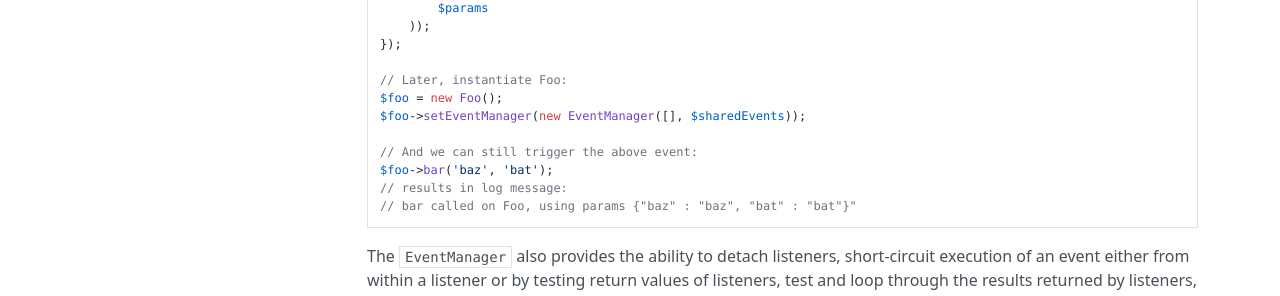
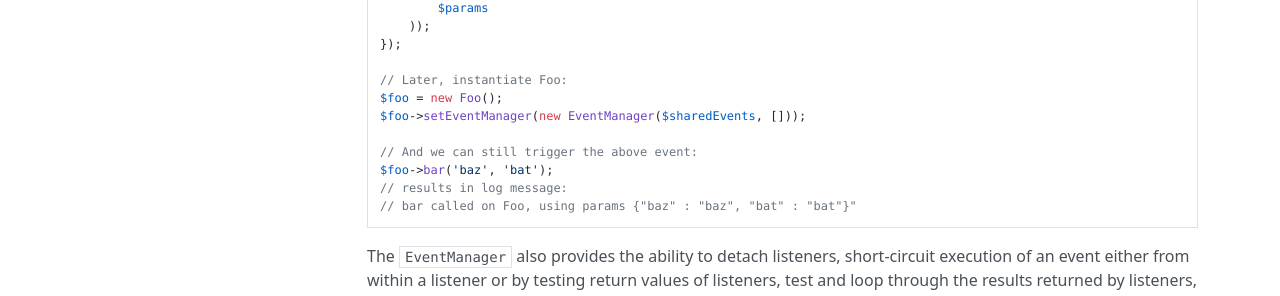
Before and after one commit to zendframework/zend-eventmanager, an MkDocs documentation site: the page built from doc/book/quick-start.md, in a window 1280 px wide and 900 px high, scrolled down 2169 px. Shown: the part 441-737 px from the top of the window. Built offline with MkDocs 1.6.1, drawn with Linux system fonts in a browser that asks for light colours; nearby versions of some CDN libraries; old or Windows-style settings are respelled for this version of MkDocs.

```diff
--- a/doc/book/quick-start.md
+++ b/doc/book/quick-start.md
@@ -142,7 +142,7 @@ $sharedEvents->attach('Foo', 'bar', function ($e) use ($log) {
 
 // Later, instantiate Foo:
 $foo = new Foo();
-$foo->setEventManager(new EventManager([], $sharedEvents));
+$foo->setEventManager(new EventManager($sharedEvents, []));
 
 // And we can still trigger the above event:
 $foo->bar('baz', 'bat');
```
